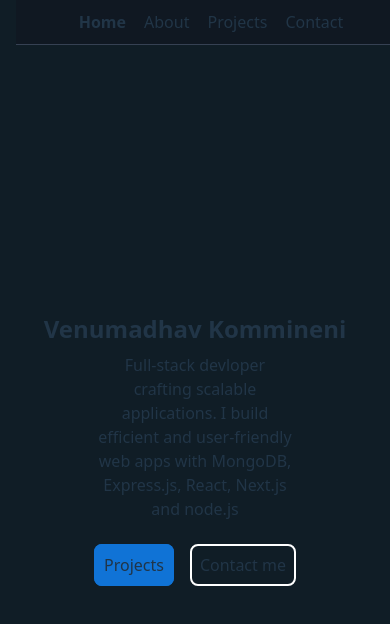
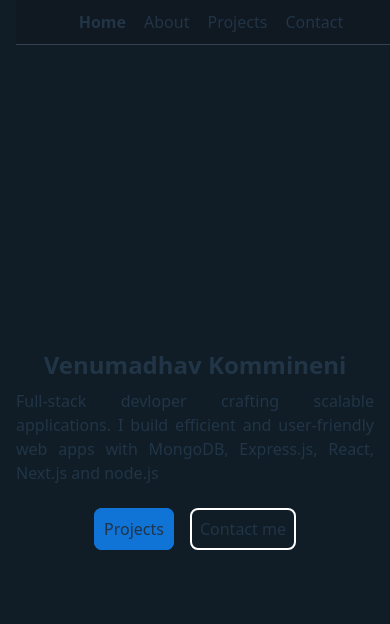
Before and after one commit to venuKVM/MyPortfolio, a React (Vite) app in the folder Portfolio/: page / in a window 390 px wide. Shown: the top 624 px of the page. Built offline with nearby package versions, Linux system fonts and the light colour scheme.

Commit message:
Added responsiveness to the Home page

```diff
--- a/Portfolio/src/components/Home.jsx
+++ b/Portfolio/src/components/Home.jsx
@@ -2,9 +2,9 @@
 
 export default function Home(){
     return(
-        <section className="h-full flex flex-col justify-center bg-[#101d26]">
+        <section className="h-full flex flex-col  justify-center bg-[#101d26]">
             <p className="font-bold text-2xl ">Venumadhav Kommineni</p>
-            <p className="w-1/2 mx-auto mb-4 mt-2">Full-stack devloper crafting scalable applications. I build efficient and user-friendly web apps with MongoDB, Express.js, React, Next.js and node.js</p>
+            <p className="md:w-1/2 mx-auto mb-4 mt-2 text-justify px-4 md:text-center">Full-stack devloper crafting scalable applications. I build efficient and user-friendly web apps with MongoDB, Express.js, React, Next.js and node.js</p>
             <div className="pt-4">
                 <NavLink to='/projects' className="mx-2 rounded-lg p-2 bg-[#1073d6] border-2 border-[#1073d6]  hover:border-white" >Projects</NavLink>
                 <NavLink to="/contact" className="border-2 mx-2 border-white rounded-lg p-2 hover:border-[#646cff] hover:text-[#646cff]">Contact me</NavLink>
```
